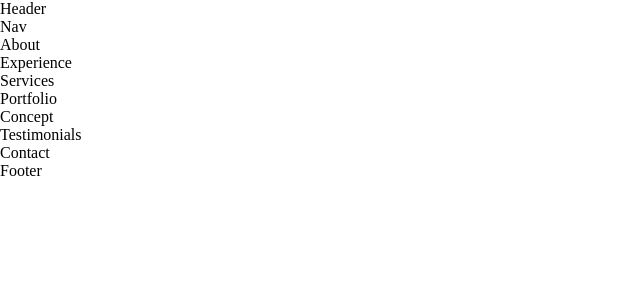
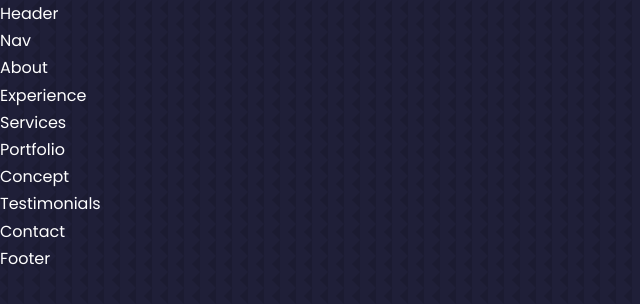
Before and after one commit to eddie1397/React-Portfolio, a React (Create React App) app: page / in a window 1280 px wide. Shown: the top 304 px of the page, without its empty margins (0-640 px from the left). Built offline with nearby package versions, Linux system fonts and the light colour scheme.

Commit message:
Basic Styles Added

```diff
--- a/src/index.css
+++ b/src/index.css
@@ -1,3 +1,8 @@
+/* Importing Google Fonts for the Site */
+@import url('https://fonts.googleapis.com/css2?family=Poppins:wght@300;400;500;600&display=swap');
+
+
+/* Setting Default parameters to 0 for better styling */
 *{
     margin: 0;
     padding: 0;
@@ -8,19 +13,58 @@
     text-decoration: none;
 }
 
+/* These variables are available globally in our code we are going to use them to
+set diffent styles for our persona site. */
 :root{
     /* Variant Set 1 */
     --color-bg: #1f1f38;
     --color-bg-variant: #2c2c6c;
     --color-primary:#4db5ff
-    --color-primary-variantL rgba(77, 181,255,0.4);
+    --color-primary-variant rgba(77, 181,255,0.4);
     --color-white: #fff;
     --color-light: rgba(255, 255, 255, 0.6);
 
-    /* Variant Set 2 */
+    --container-width-lg: 75%;
+    --container-width-md: 86%;
+    --container-width-sm: 90%;
 
 
-    /* Variant Set 3 */
+    /* Variant Set 2 THIS WILL BE USED FOR LIGHT AND DARK MODES/ THEMES
+    --color-bg-1: lavender;
+    --color-bg-variant-1: #5bc88e;
+    --color-secondary:#c3df49
+    --color-secondary-variant rgb(223, 134, 198);
+
+    */
 
 
+    /* Variant Set 3
+    THIS WILL BE USED FOR A PRIDE THEMED SITE
+
+    STYLES AND COLORS WILL BE ADDED LATER
+
+    */
+
 }
+
+/* Smooth Scrolling and no visual for the scrolling bar applied to the site  */
+html{
+    scroll-behavior: smooth;
+}
+
+::-webkit-scrollbar{
+    display: none;
+}
+
+/* Default Body Font,Styles and Background image added */
+body{
+    font-family: 'Poppins', sans-serif;
+    background: var(--color-bg);
+    color: var(--color-white);
+    line-height: 1.7;
+    background-image: url(../src/assets/bg-texture.png);
+
+}
+
+
+/* +++++++++++++++++++++++  GENERAL STYLES  +++++++++++++++++++++++ */
```
